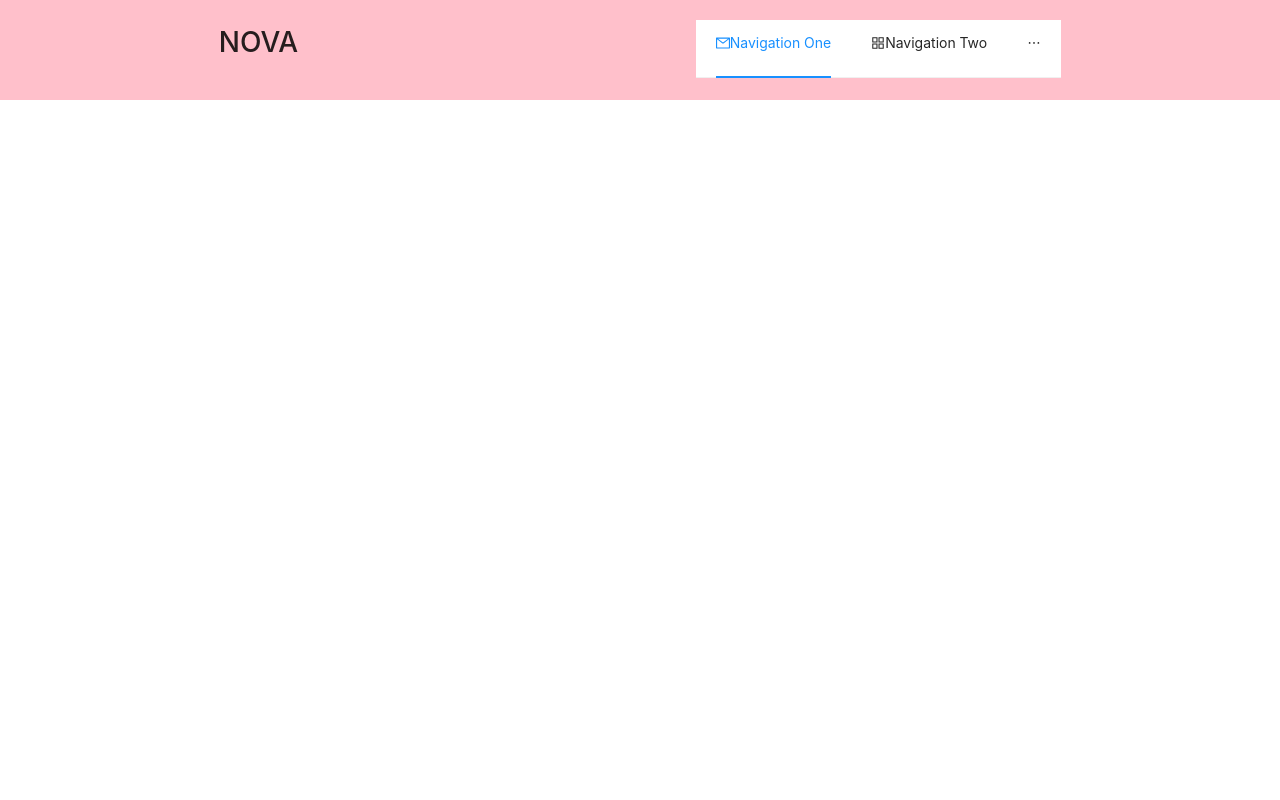
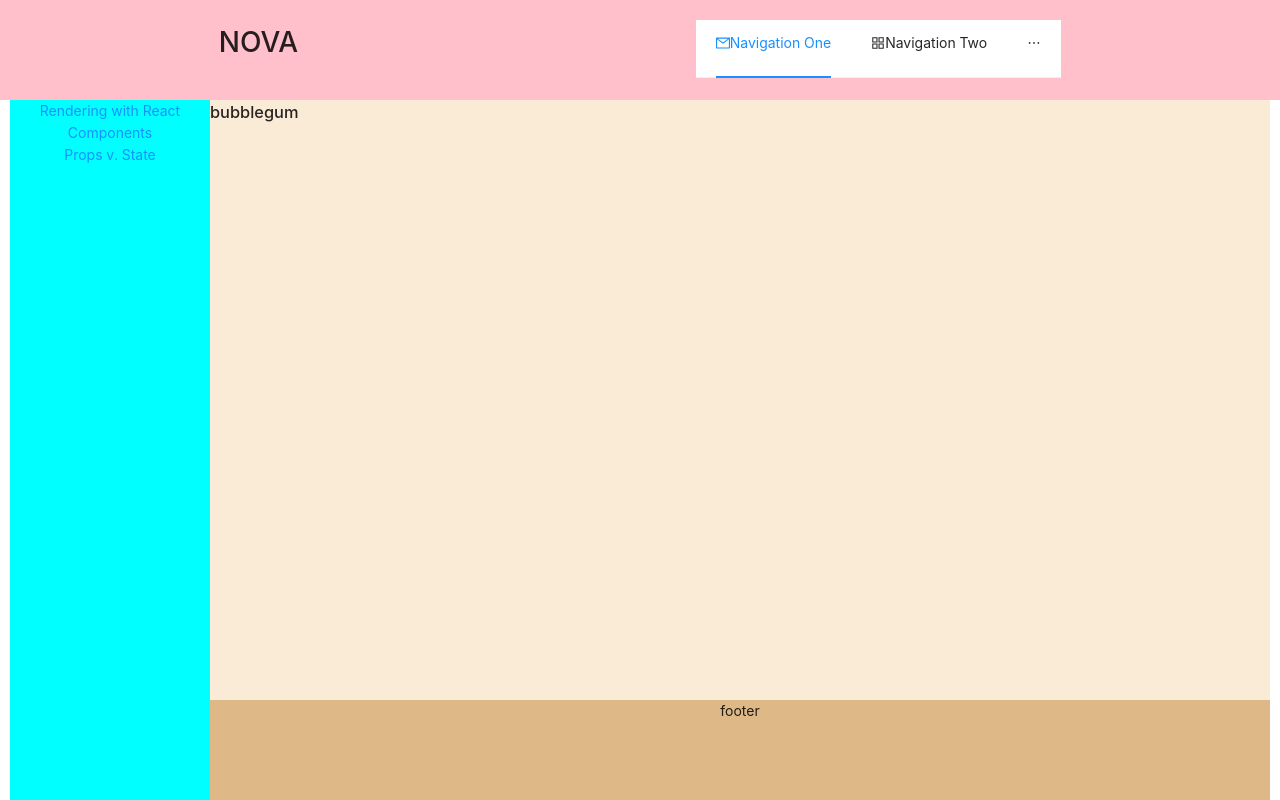
Before and after one commit to bnlWhale/novademo, a React (Create React App) app: page /mainStage/bubblegum in a window 1280 px wide. Built offline with nearby package versions, Linux system fonts and the light colour scheme.

Commit message:
add redirect to \

```diff
--- a/src/App.js
+++ b/src/App.js
@@ -8,6 +8,7 @@ import MainHeader from "./components/container/MainHeader";
 import {
     BrowserRouter as Router,
     withRouter,
+    Redirect,
     Route,
     Switch
 } from 'react-router-dom';
@@ -18,24 +19,25 @@ class App extends React.Component {
 
     render() {
         return (
-
+            <Router>
                 <div className="App">
                     <div className="main_header">
                         <HeaderNavibar/>
                     </div>
 
 
-
                     <Switch>
                         <Route exact path="/">
+                            <Redirect to="/mainPage" />
+                        </Route>
+
+                        <Route path="/mainStage">
                             <MainStage/>
                         </Route>
-
-                    <Route path="/aboutPage">
-                        <AboutPage/>
+                        <Route path="/mainPage">
+                            <MainPage/>
                         </Route>
                     </Switch>
-
 
 
                     {/*
@@ -44,7 +46,7 @@ class App extends React.Component {
 
                 </div>
 
-
+            </Router>
         );
 
     }
@@ -53,4 +55,4 @@ class App extends React.Component {
 }
 
 
-export default withRouter(App);
+export default App;
--- a/src/components/container/HeaderNavibar.js
+++ b/src/components/container/HeaderNavibar.js
@@ -39,7 +39,7 @@ class HeaderNavibar extends React.Component {
                         Navigation Two
                     </Menu.Item>
                     <Menu.Item key="about">
-                        <Link to="/"/>
+                        <Link to="/mainStage"/>
                         <AppstoreOutlined/>
                         Navigation three
                     </Menu.Item>
--- a/src/components/container/MainPage.js
+++ b/src/components/container/MainPage.js
@@ -14,7 +14,9 @@ class MainPage extends React.Component{
                     <LeftSideBar />
                     <div className="right_wrap">
                         <div className="r_box">
+                            <Switch>
 
+                            </Switch>
                         </div>
                         <div className="main_footer">
                             footer
--- a/src/components/container/MainStage.js
+++ b/src/components/container/MainStage.js
@@ -1,5 +1,5 @@
 import "../cssdir/Novademo.css"
-import * as React from "react";
+import React from "react";
 import {getTxtArray, getItemArray} from "../utils/Utils";
 import SideBarPage from "./SideBarPage";
 import {routes} from "./RouterConfig";
@@ -13,20 +13,24 @@ import {
     useRouteMatch
 } from "react-router-dom";
 
-class MainStage extends React.Component {
+function MainStage() {
 
 
-    render() {
-        let { path, url } = useRouteMatch();
-        return(
+    let {path, url} = useRouteMatch();
+    return (
 
         <div className="main_content">
             <div className="content_wrap">
-                    <SideBarPage />
+                <SideBarPage/>
                 <div className="right_wrap">
                     <div className="r_box">
                         <Switch>
-
+                            <Route exact path={path}>
+                                <h3>Please select a topic.</h3>
+                            </Route>
+                            <Route path={`${path}/:topicId`}>
+                                <Topic />
+                            </Route>
                         </Switch>
                     </div>
                     <div className="main_footer">
@@ -36,10 +40,21 @@ class MainStage extends React.Component {
             </div>
         </div>
 
-
     )
 }
 
+function Topic() {
+    // The <Route> that rendered this component has a
+    // path of `/topics/:topicId`. The `:topicId` portion
+    // of the URL indicates a placeholder that we can
+    // get from `useParams()`.
+    let { topicId } = useParams();
+
+    return (
+        <div>
+            <h3>{topicId}</h3>
+        </div>
+    );
 }
 
 export default MainStage;
--- a/src/components/container/SideBarPage.js
+++ b/src/components/container/SideBarPage.js
@@ -1,32 +1,38 @@
 import * as React from "react";
 import {getTxtArray, getItemArray} from "../utils/Utils";
 import {
+    BrowserRouter as Router,
+    Switch,
     Route,
-    Switch,
-    Link
+    Link,
+    useParams,
+    useRouteMatch
 } from 'react-router-dom';
 import {routes} from "./RouterConfig";
 
-class SideBarPage extends React.Component{
+function SideBarPage() {
 
-
-
-    render() {
-        return(
+    let { path, url } = useRouteMatch();
+    return (
         <div className="l_box">
             {/*
                  {getItemArray(30, 'MainStage_side_bar')}
                 */}
             <div>
-                    <ul style={{ listStyleType: "none", padding: 0 }}>
+                <ul style={{listStyleType: "none", padding: 0}}>
 
                     <li>
-                            <Link to="/mainStage/bubblegum">Bubblegum</Link>
+                        <Link to={`${url}/rendering`}>Rendering with React</Link>
                     </li>
                     <li>
-                            <Link to="/mainStage/shoelaces">Shoelaces</Link>
+                        <Link to={`${url}/components`}>Components</Link>
                     </li>
+                    <li>
+                        <Link to={`${url}/props-v-state`}>Props v. State</Link>
+                    </li>
+
                 </ul>
+                {/*
                 <Switch>
                     {routes.map((route, index) => (
                         // You can render a <Route> in as many places
@@ -40,10 +46,14 @@ class SideBarPage extends React.Component{
                             key={index}
                             path={route.path}
                             exact={route.exact}
-                                children={<route.sidebar />}
+                            children={<route.sidebar/>}
                         />
                     ))}
                 </Switch>
+
+
+                */}
+
             </div>
 
 
@@ -51,5 +61,5 @@ class SideBarPage extends React.Component{
     )
 }
 
-}
+
 export default SideBarPage;
--- a/src/index.js
+++ b/src/index.js
@@ -7,10 +7,10 @@ import {BrowserRouter as Router} from "react-router-dom";
 
 
 ReactDOM.render(
-  <Router>
-    <App />
-  </Router>,
-  document.getElementById('root')
+    <React.StrictMode>
+        <App/>
+    </React.StrictMode>,
+    document.getElementById('root')
 );
 
 // If you want your app to work offline and load faster, you can change
```
Lines whose indentation alone changed are shown as unchanged.
